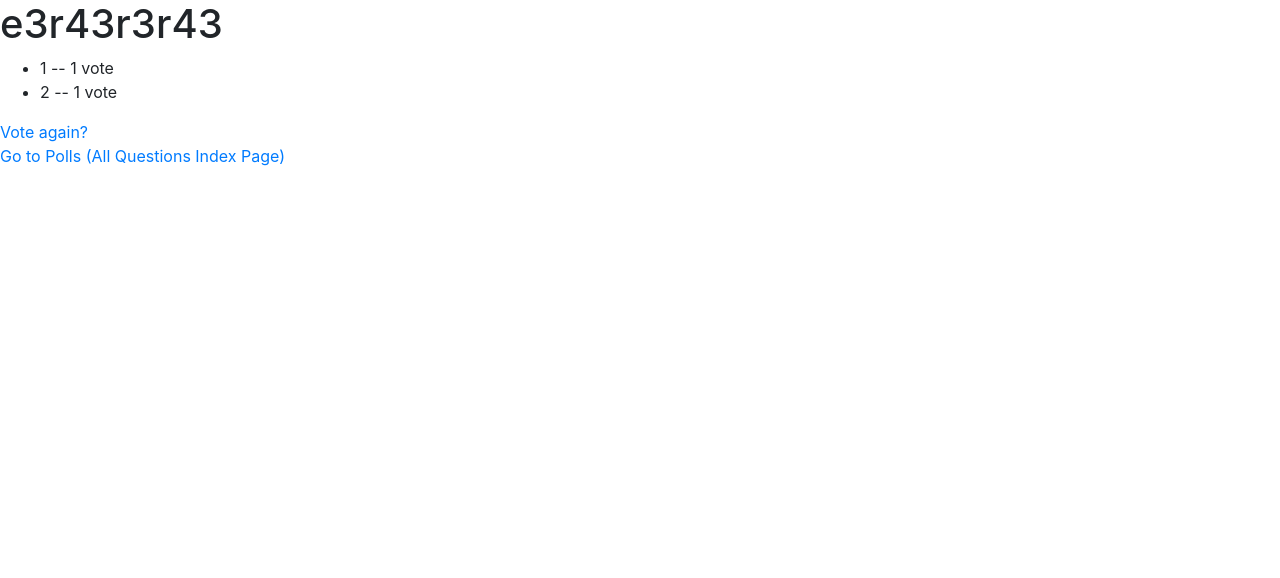
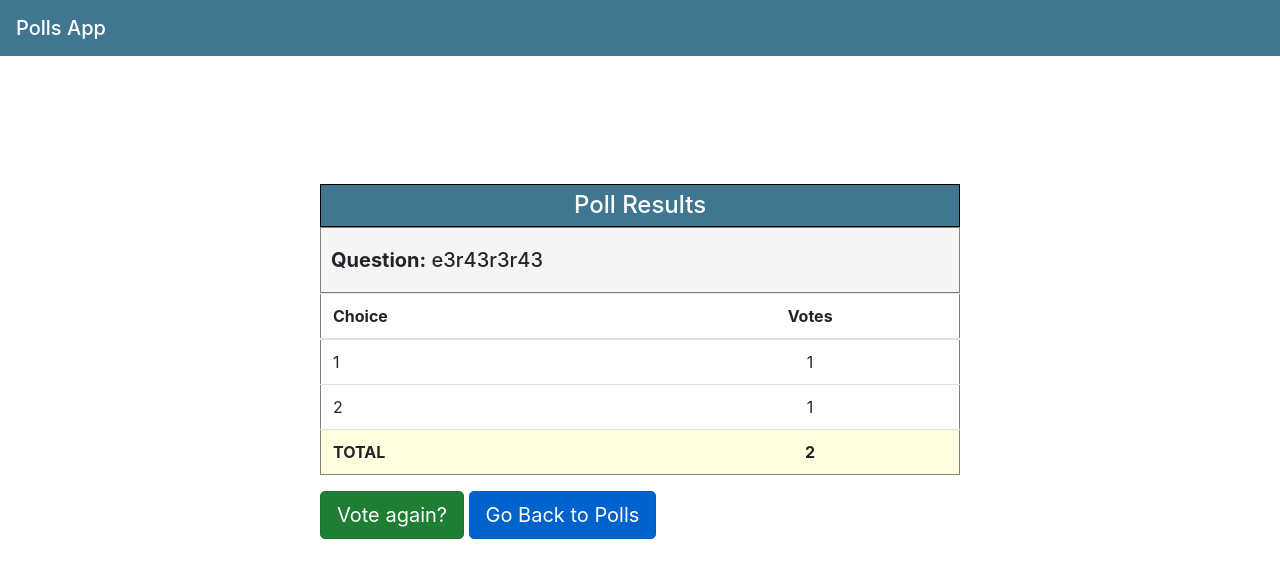
Before and after one commit to SameerKhan-Dev/django-poll-app, a Django app: page /polls/65/results/ in a window 1280 px wide. Shown: the top 578 px of the page. Run offline with Django 3.2, Linux system fonts and the light colour scheme; data comes from the database, SQL or seed files in the repository; both versions use the stored data as it was after the commit; some libraries are stand-ins or nearby versions.

Commit message:
added formatting and styling for the poll results page

```diff
--- a/mysite/polls/static/polls/style.css
+++ b/mysite/polls/static/polls/style.css
@@ -65,3 +65,25 @@
 .voteButton {
     padding: 20px;
 }
+
+.totalsRow {
+    background-color: #ffffe0;
+}
+.votesCol {
+    text-align: center;
+}
+.choiceRow {
+
+     margin: 3px;
+}
+
+
+.titleRow {
+    border-bottom: none;
+    border-top: none;
+    border: 1px gray solid;
+    margin: 0%;
+    padding: 20px;
+    padding-left: 10px;
+    background-color: #F5F5F5;
+}
--- a/mysite/polls/templates/polls/results.html
+++ b/mysite/polls/templates/polls/results.html
@@ -1,13 +1,48 @@
-<link rel="stylesheet" href="https://stackpath.bootstrapcdn.com/bootstrap/4.1.3/css/bootstrap.min.css" integrity="sha384-MCw98/SFnGE8fJT3GXwEOngsV7Zt27NXFoaoApmYm81iuXoPkFOJwJ8ERdknLPMO" crossorigin="anonymous">
+{% extends 'polls/base.html' %}
+{% block content %}
+<!--<link rel="stylesheet" href="https://stackpath.bootstrapcdn.com/bootstrap/4.1.3/css/bootstrap.min.css" integrity="sha384-MCw98/SFnGE8fJT3GXwEOngsV7Zt27NXFoaoApmYm81iuXoPkFOJwJ8ERdknLPMO" crossorigin="anonymous">-->
 
-<h1>{{ question.question_text }}</h1>
+<!--<h1>{{ question.question_text }}</h1>-->
 
-<ul>
-{% for choice in question.choice_set.all %}
-    <li>{{ choice.choice_text }} -- {{ choice.votes }} vote{{ choice.votes|pluralize }}</li>
-{% endfor %}
-</ul>
+<!--<ul>-->
+<!--{% for choice in question.choice_set.all %}-->
+<!--    <li>{{ choice.choice_text }} &#45;&#45; {{ choice.votes }} vote{{ choice.votes|pluralize }}</li>-->
+<!--{% endfor %}-->
+<!--</ul>-->
 
-<a href="{% url 'polls:detail' question.id %}">Vote again?</a>
-<br>
-<a href="{% url 'polls:index'%}">Go to Polls (All Questions Index Page)</a>
+<!--<a href="{% url 'polls:detail' question.id %}">Vote again?</a>-->
+<!--<br>-->
+<!--<a href="{% url 'polls:index'%}">Go to Polls (All Questions Index Page)</a>-->
+
+    <div class="pollsContainer">
+        <table class="table pollsTable">
+             <thead>
+                    <tr>
+                        <h4 class = "listTitle">Poll Results</h4>
+                    </tr>
+                    <tr class="titleRow">
+                        <h5 class="titleRow"><b>Question:</b> {{question.question_text}}</h5>
+                    </tr>
+                    <tr class="rowTable choiceRow">
+                        <th scope="col">Choice</th>
+                        <th class="votesCol" scope="col">Votes</th>
+                    </tr>
+             </thead>
+             <tbody>
+
+               {% for choice in question.choice_set.all %}
+                    <tr class="choiceRow">
+                        <td >{{ choice.choice_text }}</td>
+                        <td class="votesCol"> {{ choice.votes }}</td>
+                    </tr>
+              {% endfor %}
+               <tr class="totalsRow">
+                   <td><b>TOTAL</b></td>
+                   <td class="votesCol" ><b>{{ question.get_total_votes}}</b></td>
+               </tr>
+             </tbody>
+        </table>
+        <a class="btn btn-lg active btn-success" href="{% url 'polls:detail' question.id %}">Vote again?</a>
+        <a class="btn btn-primary btn-lg active" href="{% url 'polls:index'%}">Go Back to Polls</a>
+    </div>
+{% endblock %}
```
Also changed, not shown: mysite/db.sqlite3.
